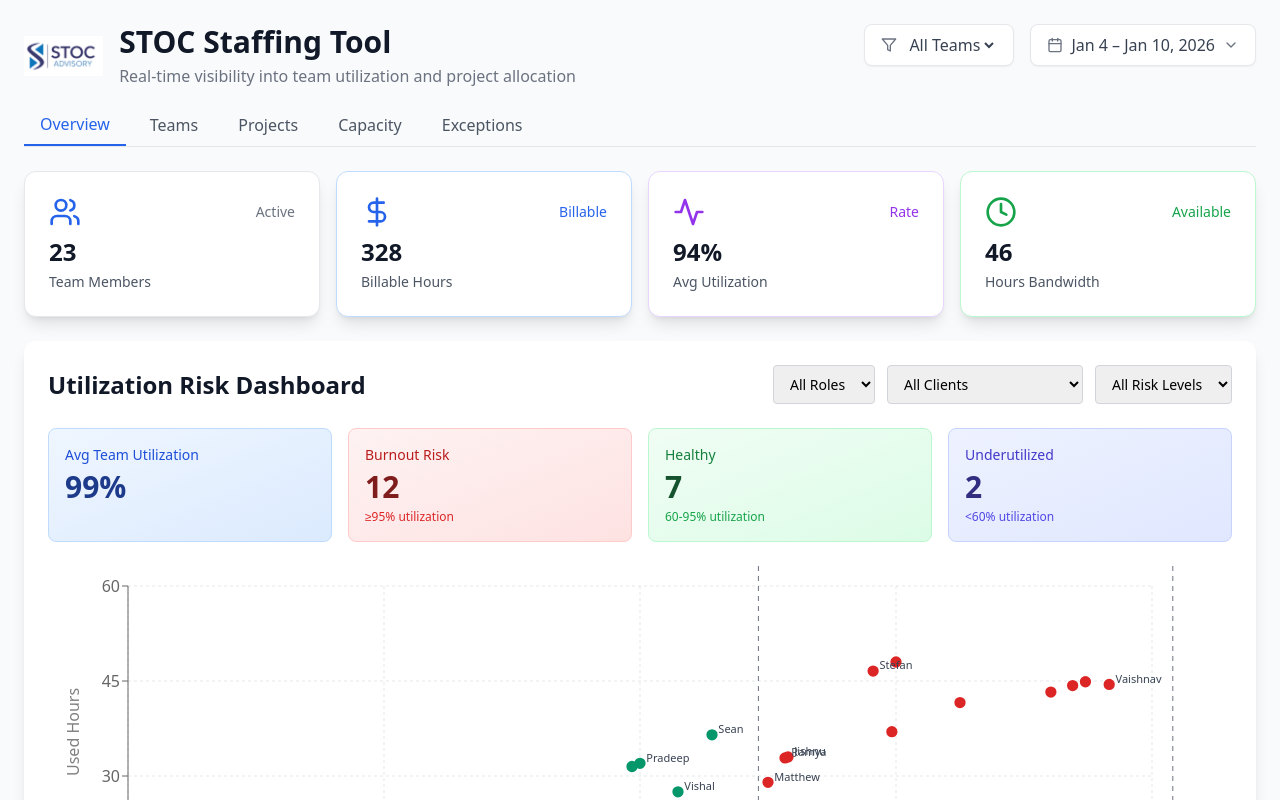
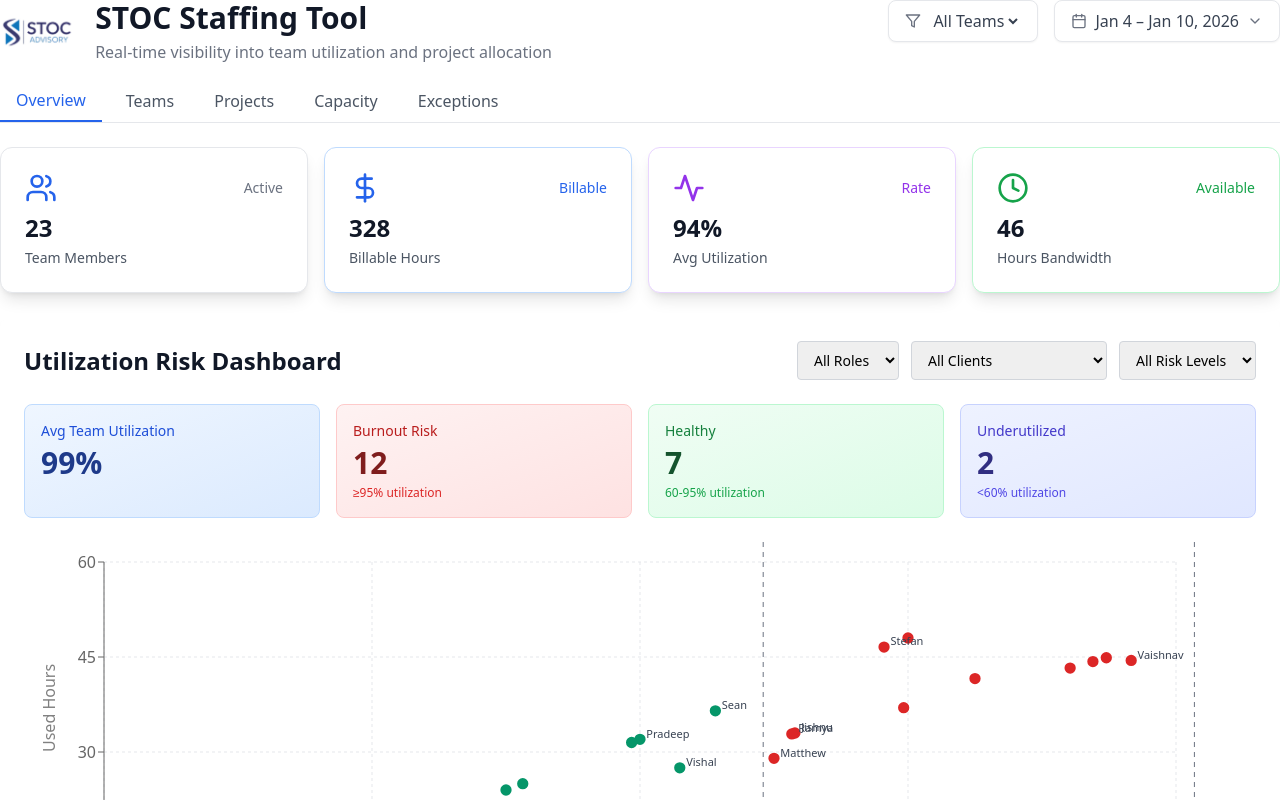
Before and after one commit to skulkar8-debug/qb-tsheets-weekly-update-report, a React (Vite) app: page / in a window 1280 px wide. Shown: the top 800 px of the page. Built offline with nearby package versions, Linux system fonts and the light colour scheme.

Commit message:
Update App.jsx

```diff
--- a/src/App.jsx
+++ b/src/App.jsx
@@ -835,7 +835,7 @@
   };
 
   return (
-    <div className="min-h-screen bg-gray-50 p-6">
+    <div className="min-h-screen bg-white">
       <div className="max-w-7xl mx-auto">
         {/* Header */}
         <div className="mb-6">
```
